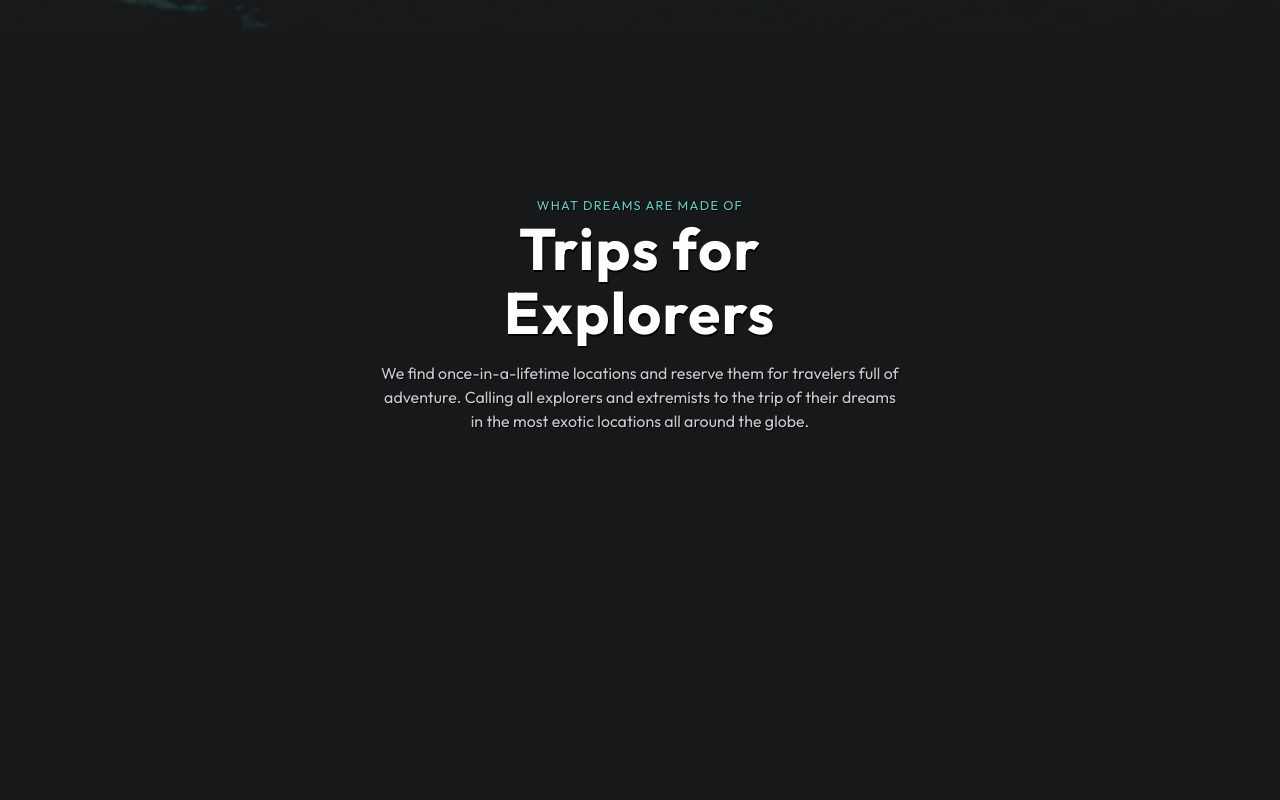
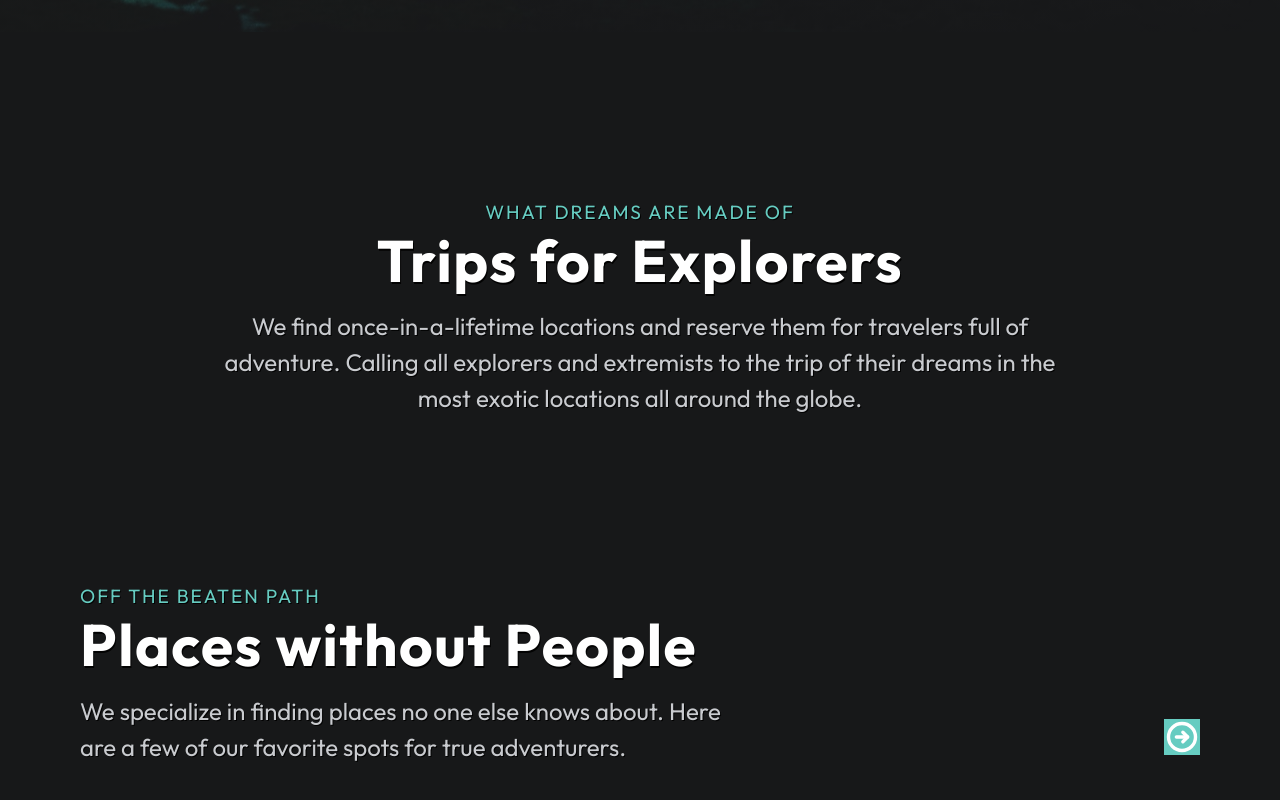
Before and after one commit to marybbu/parallax-site, a website built with Vite: page index.html in a window 1280 px wide. Shown: the part 768-1568 px from the top of the page. Before the commit the page ends 1265 px from the top, so only its background shows below. Built offline with nearby package versions, Linux system fonts and the light colour scheme.

Commit message:
parallax

```diff
--- a/index.html
+++ b/index.html
@@ -10,7 +10,7 @@
     <link rel="preconnect" href="https://fonts.gstatic.com" crossorigin>
     <link href="https://fonts.googleapis.com/css2?family=Outfit:wght@400;500;700&display=swap" rel="stylesheet">
   </head>
-  <body class="bg-bkg text-white selection:bg-accent
+  <body class="bg-bkg text-base text-white selection:bg-accent
   selection:text-bkg ">
   <div id="parallax">
     <nav class="grid place-items-center absolute w-full top-0 z-50
@@ -58,6 +58,28 @@
           <p class="text-muted drop-shadow-text-sm">We find once-in-a-lifetime locations and reserve them for travelers full of adventure. Calling all explorers and extremists to the trip of their dreams in the most exotic locations all around the globe.</p>
 
       </section>
+      <section aria-labelledby="slider" class="container grid gap-4 text-center
+      sm:text-left relative">
+        <div>
+          <small class="tracking-widest text-accent uppercase drop-shadow-text-sm">Off The Beaten Path</small>
+          <h2 id="slider" class="text-3xl font-bold tracking-wide drop-shadow-text-md">Places without People</h2>
+        </div>
+          <div class="flex flex-wrap sm:flex-nowrap justify-center
+          sm:justify-between items-center space-x-4 space-y-4">
+          <p class="text-muted max-w-2xl drop-shadow-text-sm">We specialize in finding places no one else knows about.
+            Here are a few of our favorite spots for true adventurers.</p>
+           <div class="flex space-x-4">
+            <button data-slideBtn id="prev" aria-label="show previous image" class="grid place-items-center bg-accent >
+            <svg xmlns="http://www.w3.org/2000/svg" width="36" height="36" class="pointer-events-none" fill="currentColor" viewBox="0 0 256 256"><rect width="256" height="256" fill="none"></rect><circle cx="128" cy="128" r="96" fill="none" stroke="currentColor" stroke-linecap="round" stroke-linejoin="round" stroke-width="24"></circle><polyline points="121.9 161.9 88 128 121.9 94.1" fill="none" stroke="currentColor" stroke-linecap="round" stroke-linejoin="round" stroke-width="24"></polyline><line x1="168" y1="128" x2="88" y2="128" fill="none" stroke="currentColor" stroke-linecap="round"
+                 stroke-linejoin="round" stroke-width="24"></line></svg>
+            </button>
+            <button data-slideBtn id="next" aria-label="show next image"
+            class="grid place-items-center bg-accent">
+              <svg xmlns="http://www.w3.org/2000/svg" width="36" height="36" fill="currentColor" viewBox="0 0 256 256"><rect width="256" height="256" fill="none"></rect><circle cx="128" cy="128" r="96" fill="none" stroke="currentColor" stroke-linecap="round" stroke-linejoin="round" stroke-width="24"></circle><polyline points="134.1 161.9 168 128 134.1 94.1" fill="none" stroke="currentColor" stroke-linecap="round" stroke-linejoin="round" stroke-width="24"></polyline><line x1="88" y1="128" x2="168" y2="128" fill="none" stroke="currentColor" stroke-linecap="round" stroke-linejoin="round" stroke-width="24"></line></svg>
+            </button>
+           </div>
+          </div>
+      </section>
     </main>
   </div>
     <script type="module" src="/main.js"></script>
```
